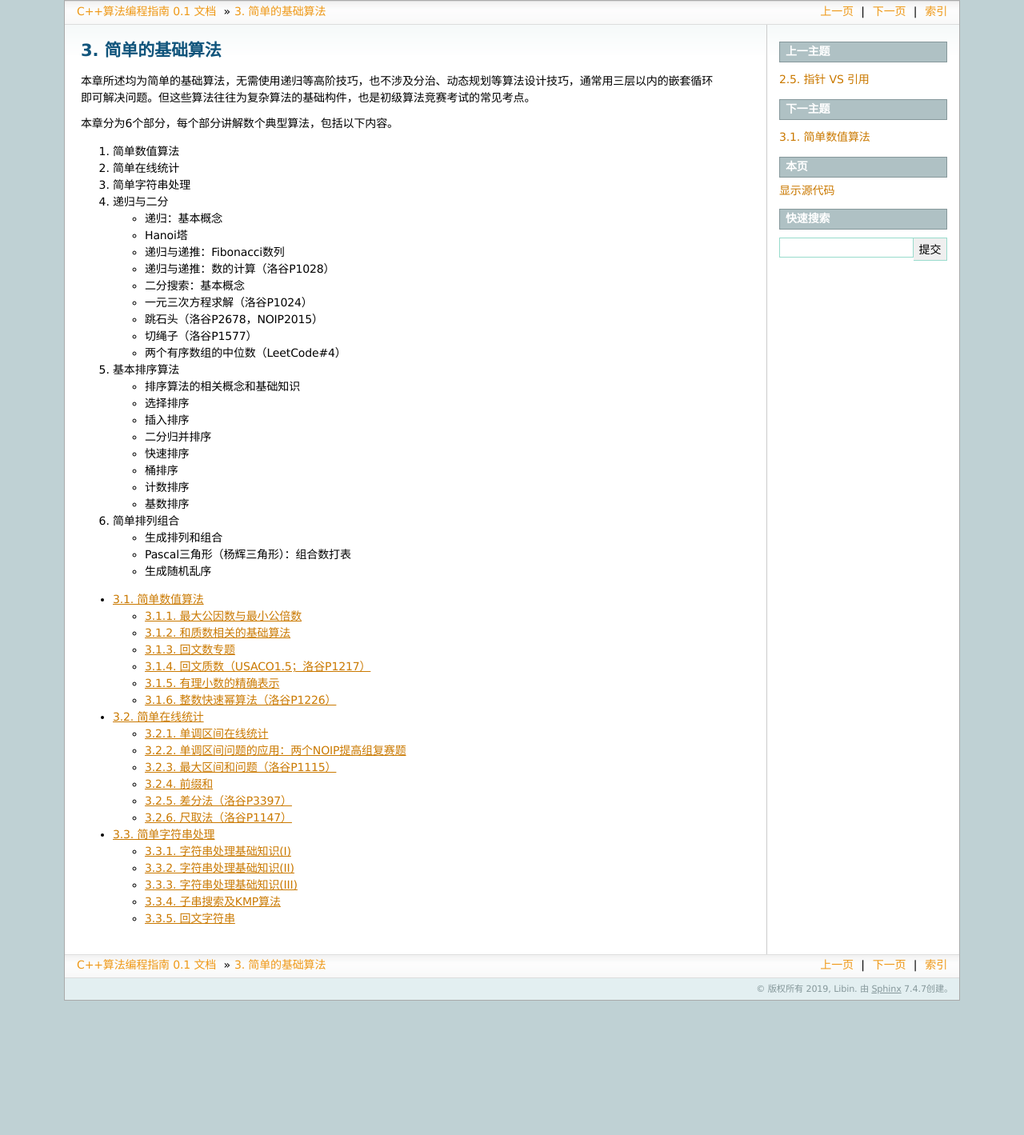
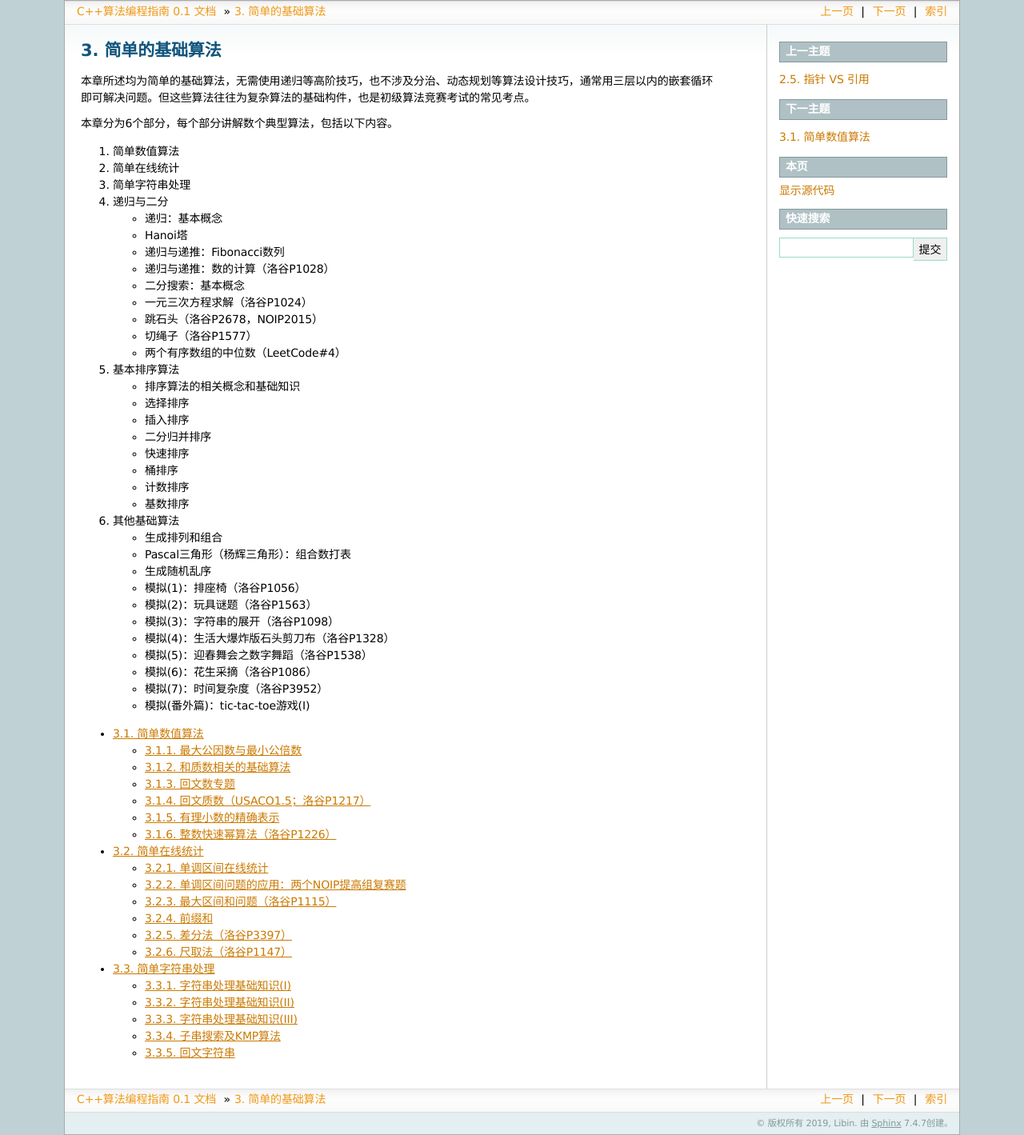
Before and after one commit to majorli/algo_guide, a Sphinx documentation site: the page built from source/200_basic_algos.rst, in a window 1280 px wide. Shown: the whole page at 80% size. Built offline with Sphinx 7.4.7, drawn with Linux system fonts in a browser that asks for light colours; before the commit the page ends 1251 px from its top, so only the background shows below that.

Commit message:
20200201_0044draft

```diff
--- a/source/200_basic_algos.rst
+++ b/source/200_basic_algos.rst
@@ -32,11 +32,19 @@
    * 计数排序
    * 基数排序
 
-6. 简单排列组合
+6. 其他基础算法
 
    * 生成排列和组合
    * Pascal三角形（杨辉三角形）：组合数打表
    * 生成随机乱序
+   * 模拟(1)：排座椅（洛谷P1056）
+   * 模拟(2)：玩具谜题（洛谷P1563）
+   * 模拟(3)：字符串的展开（洛谷P1098）
+   * 模拟(4)：生活大爆炸版石头剪刀布（洛谷P1328）
+   * 模拟(5)：迎春舞会之数字舞蹈（洛谷P1538）
+   * 模拟(6)：花生采摘（洛谷P1086）
+   * 模拟(7)：时间复杂度（洛谷P3952）
+   * 模拟(番外篇)：tic-tac-toe游戏(I)
 
 
 .. toctree::
--- a/source/500_medium_algos.rst
+++ b/source/500_medium_algos.rst
@@ -12,6 +12,7 @@
 1. 经典数值算法
 2. 经典统计算法
 
+   * 锦标赛算法
    * k位数算法
    * 数据的有序性检验
    * 数据的相关性检验
```
Also changed, not shown: source/ch02/sec03/235_palindromic_string.rst (+23 -1 lines), 1 other file.
